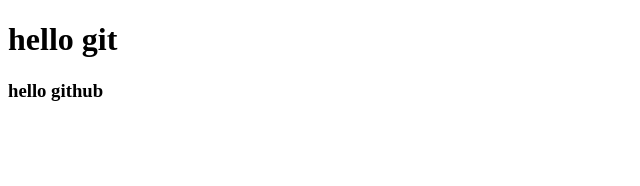
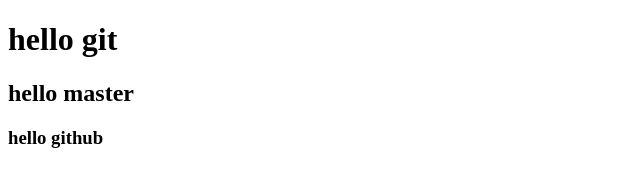
Before and after one commit to Irina-Saenko/git_test, a plain HTML site: page index.html in a window 1280 px wide. Shown: the whole page, without its empty margins (0-640 px from the left). Drawn offline with Linux system fonts and the light colour scheme.

Commit message:
master commit

```diff
--- a/index.html
+++ b/index.html
@@ -4,6 +4,7 @@
 	<meta charset="UTF-8">
 	<title>Title</title>
 	<h1>hello git</h1>
+	<h2>hello master</h2>
 	<h3>hello github</h3>
 </head>
 <body>
```
